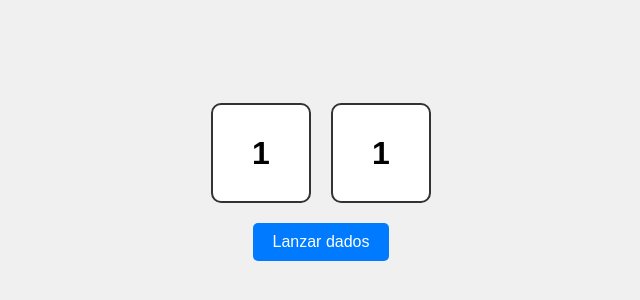
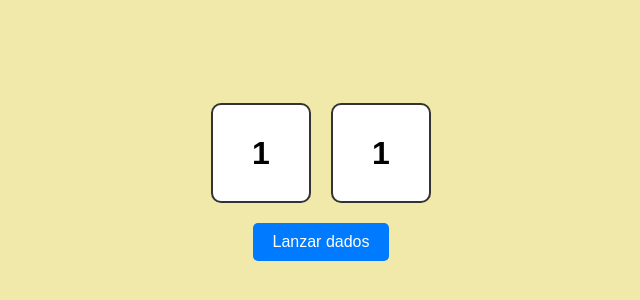
Before and after one commit to YOMP89/dados, a plain HTML site: page index.html in a window 1280 px wide. Shown: the part 218-518 px from the top of the page, without its empty margins (319-959 px from the left). Drawn offline with Linux system fonts and the light colour scheme.

Commit message:
cambio del color de fondo

```diff
--- a/styles.css
+++ b/styles.css
@@ -11,7 +11,7 @@ body {
     align-items: center;
     height: 100vh;
     font-family: Arial, sans-serif;
-    background-color: #f0f0f0;
+    background-color: #f0e9a9;
 }
 
 .dice-container {
```
